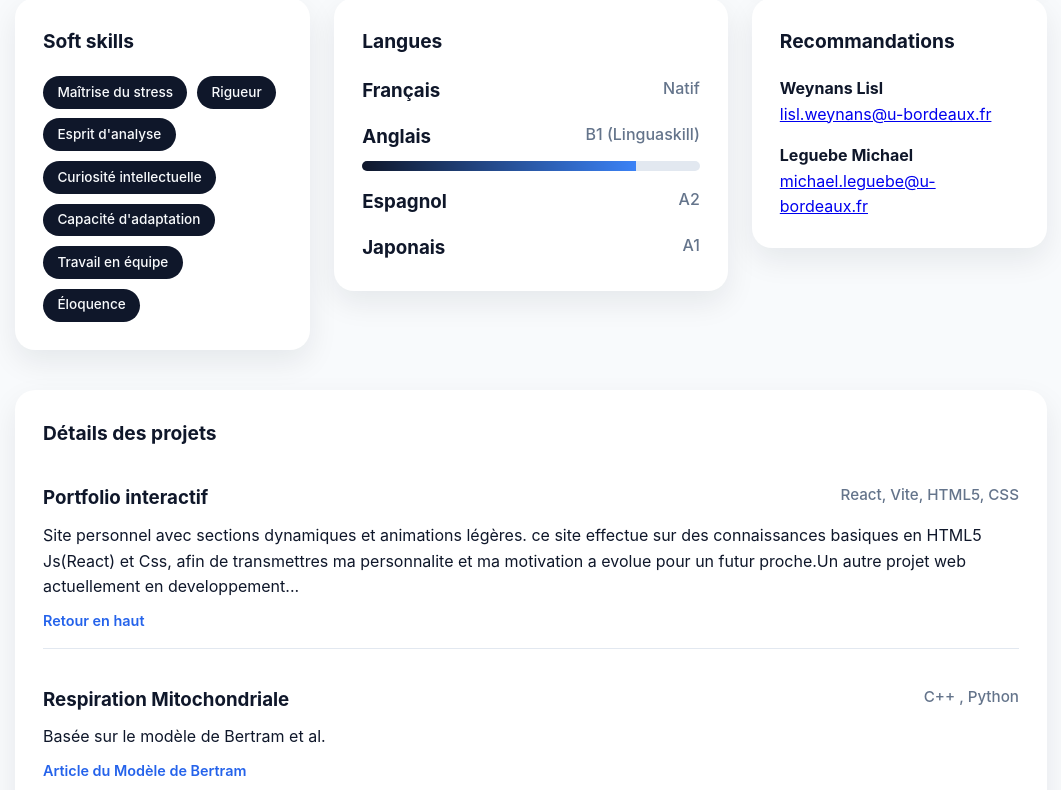
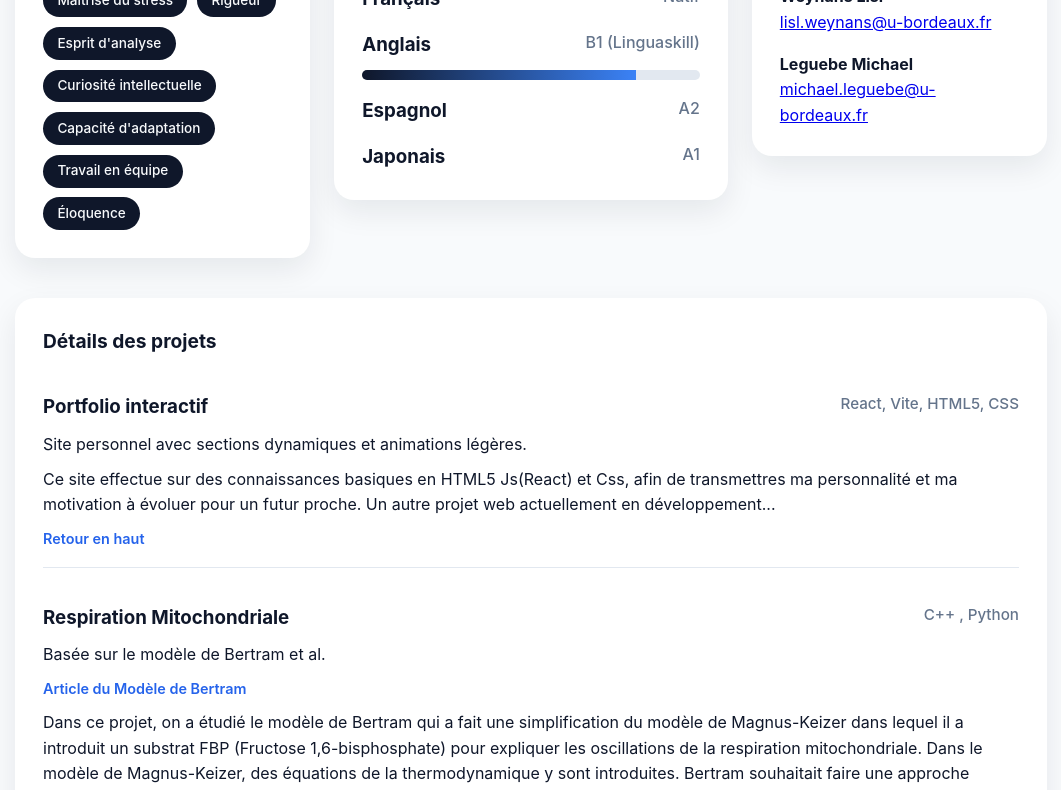
Before and after one commit to SingeKiller/Cv_internet, a React (Vite) app: page / in a window 1280 px wide. Shown: the part 1616-2406 px from the top of the page, without its empty margins (109-1170 px from the left). Built offline with nearby package versions, Linux system fonts and the light colour scheme.

Commit message:
site a jours

```diff
--- a/src/App.jsx
+++ b/src/App.jsx
@@ -68,8 +68,8 @@ const projects = [
     id: "portfolio-interactif",
     name: "Portfolio interactif",
     stack: "React, Vite, HTML5, CSS",
-    description: ["Site personnel avec sections dynamiques et animations légères. ce site effectue sur des connaissances basiques en HTML5 Js(React) et Css,  afin de transmettres ma personnalite et ma motivation a evolue pour un futur proche.Un autre projet web actuellement en developpement...",
-]},
+    description: ["Site personnel avec sections dynamiques et animations légères."],
+  },
   {
     id: "respiration-mitochondriale",
     name: "Respiration Mitochondriale",
--- a/src/components/ProjectDetail.jsx
+++ b/src/components/ProjectDetail.jsx
@@ -23,6 +23,11 @@ export default function ProjectDetail({ project, onImageClick }) {
 
       {/* Description du projet */}
       <p>{project.description}</p>
+
+      {/* Texte supplémentaire uniquement pour le portfolio interactif */}
+      {project.id === "portfolio-interactif" && (
+        <p>Ce site effectue sur des connaissances basiques en HTML5 Js(React) et Css, afin de transmettres ma personnalité et ma motivation à évoluer pour un futur proche. Un autre projet web actuellement en développement...</p>
+      )}
 
       {/* Affichage conditionnel: lien vers article scientifique si fourni */}
       {project.paperUrl && (
```
